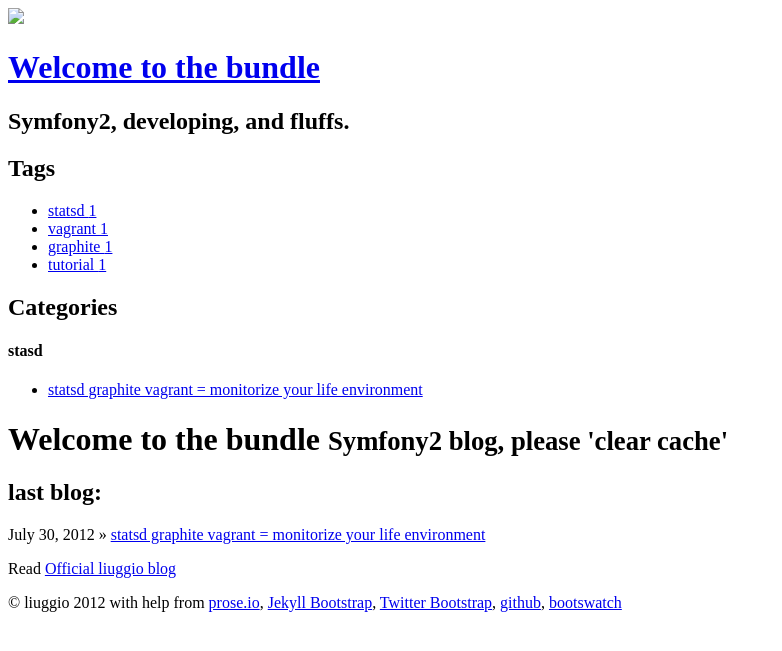
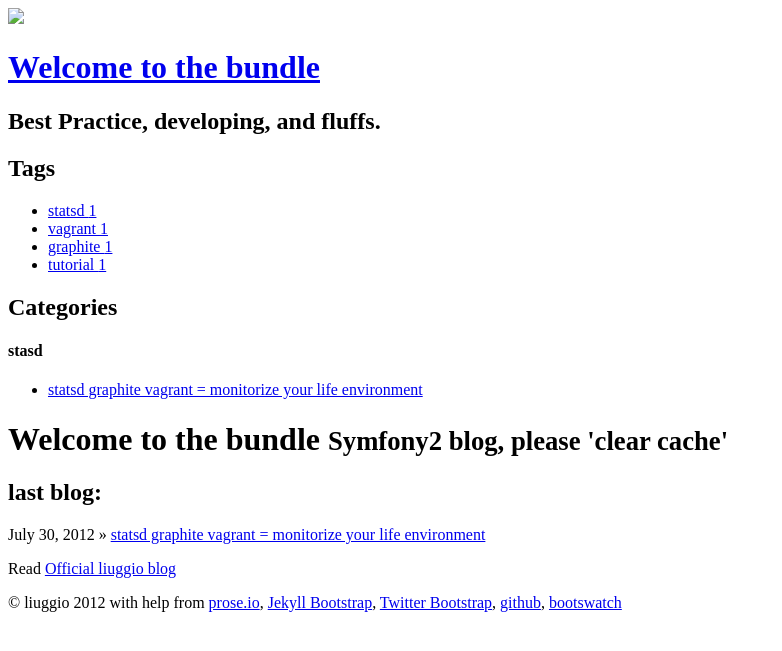
Before and after one commit to liuggio/liuggio.github.com, a Jekyll site: the page built from index.md, in a window 1280 px wide. Shown: the top 651 px of the page, without its empty margins (0-782 px from the left). Built offline with Jekyll 4.4.1, drawn with Linux system fonts in a browser that asks for light colours; some web fonts are replaced.

Commit message:
Updated.

```diff
--- a/_config.yml
+++ b/_config.yml
@@ -10,7 +10,7 @@ pygments: true
 # so be sure to set them if your theme uses them.
 #
 title : Welcome to the bundle
-tagline: Symfony2, developing, and fluffs.
+tagline: Best Practice, developing, and fluffs.
 author :
   name : liuggio
   email : liuggio@liuggio
```
